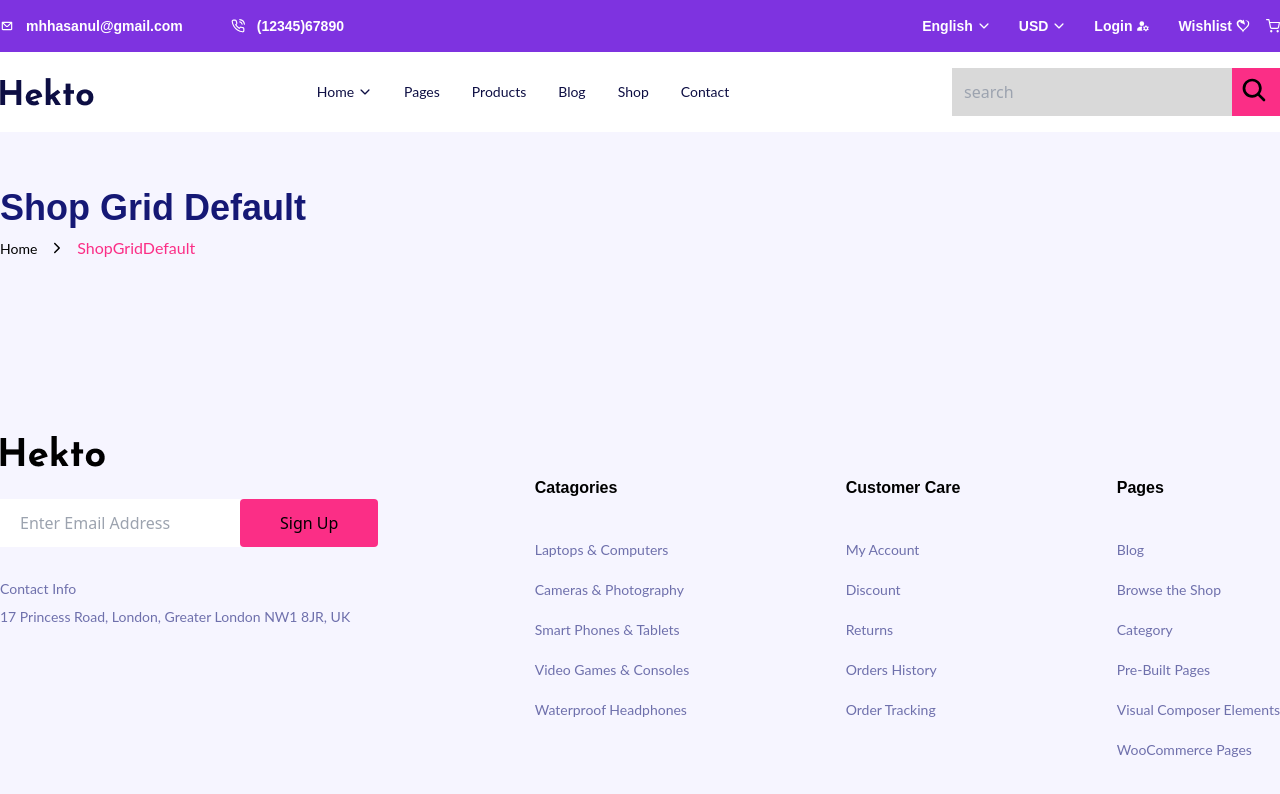
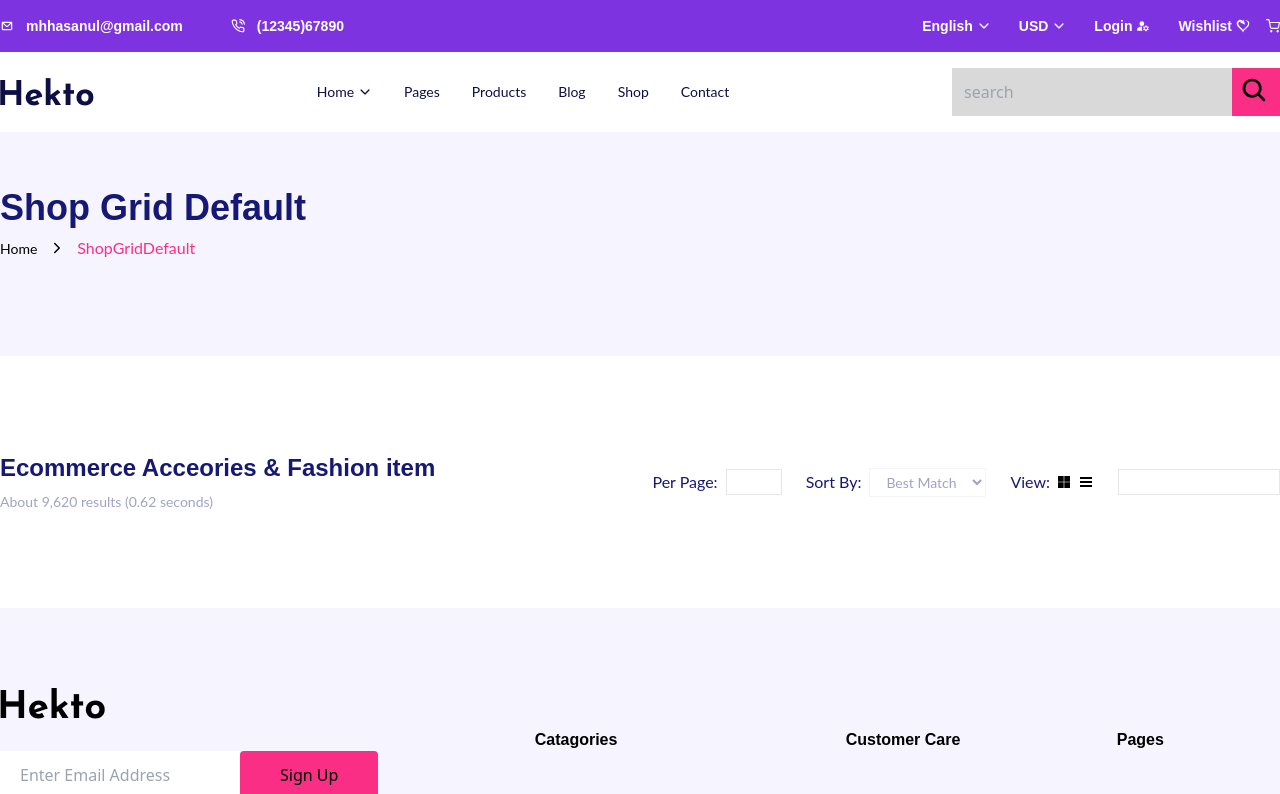
Before and after one commit to mdarafat2201/hekto, a React (Vite) app: page /ShopGridDefault in a window 1280 px wide. Shown: the top 794 px of the page. Built offline with nearby package versions, Linux system fonts and the light colour scheme.

Commit message:
ShopGridDefaultTop part don

```diff
--- /dev/null
+++ b/src/Component/ShopGridDefaultComponent/ShopGridDefaultTop.jsx
@@ -0,0 +1,58 @@
+import React from "react";
+import Flex from "../CommonComponent/Flex";
+import { SiWindows11 } from "react-icons/si";
+import { VscThreeBars } from "react-icons/vsc";
+const ShopGridDefaultTop = () => {
+  return (
+    <>
+      <div className="py-24">
+        <div className="container">
+          <Flex className={"items-center justify-between"}>
+            <div>
+              <h1 className="text-2xl mb-2 font-JosefinSans text-main_font_color font-bold">
+                Ecommerce Acceories & Fashion item
+              </h1>
+              <h3 className="text-sm font-Latofont font-normal text-main_font_color opacity-40 ">
+                About 9,620 results (0.62 seconds)
+              </h3>
+            </div>
+            <Flex className={"items-center gap-x-6"}>
+              <Flex className={"items-center gap-x-2"}>
+                <span className=" text-base font-Latofont font-normal text-main_font_color">
+                  Per Page:
+                </span>
+                <input type="text" className=" bg-white border w-14  block " />
+              </Flex>
+              <Flex className={"items-center gap-x-2"}>
+                <span className=" text-base font-Latofont font-normal text-main_font_color">
+                  Sort By:
+                </span>
+                <select
+                  name="drop-dwon"
+                  className="bg-white border py-1  px-3 block text-sm font-Latofont font-normal text-main_font_color opacity-40"
+                >
+                  <option value={"Best Match"}>Best Match</option>
+                  <option value={"Best Match"}>Best Match</option>
+                  <option value={"Best Match"}>Best Match</option>
+                </select>
+              </Flex>
+              <Flex className={"items-center gap-x-2"}>
+                <span className=" text-base font-Latofont font-normal text-main_font_color">
+                  View:
+                </span>
+                <SiWindows11 className="text-xs" />
+                <VscThreeBars />
+                <input
+                  type="text"
+                  className=" bg-white border ml-4 w-[162px]  block "
+                />
+              </Flex>
+            </Flex>
+          </Flex>
+        </div>
+      </div>
+    </>
+  );
+};
+
+export default ShopGridDefaultTop;
--- a/src/Component/CommonComponent/ShopGrid/ShopGridTitle.jsx
+++ b/src/Component/ShopGridDefaultComponent/ShopGridTitle.jsx
@@ -1,5 +1,5 @@
 import React from "react";
-import BreadCrumb from "../BreadCrumb/BreadCrumb";
+import BreadCrumb from "../CommonComponent/BreadCrumb/BreadCrumb";
 const ShopGridTitle = () => {
   return (
     <>
--- a/src/Pages/ShopGridDefault/ShopGridDefault.jsx
+++ b/src/Pages/ShopGridDefault/ShopGridDefault.jsx
@@ -1,11 +1,13 @@
 import React from "react";
-import ShopGridTitle from "../../Component/CommonComponent/ShopGrid/ShopGridTitle";
+import ShopGridTitle from "../../Component/ShopGridDefaultComponent/ShopGridTitle";
+import ShopGridDefaultTop from "../../Component/ShopGridDefaultComponent/ShopGridDefaultTop";
 
 const ShopGridDefault = () => {
   return (
     <>
       <div>
         <ShopGridTitle />
+        <ShopGridDefaultTop />
       </div>
     </>
   );
```
